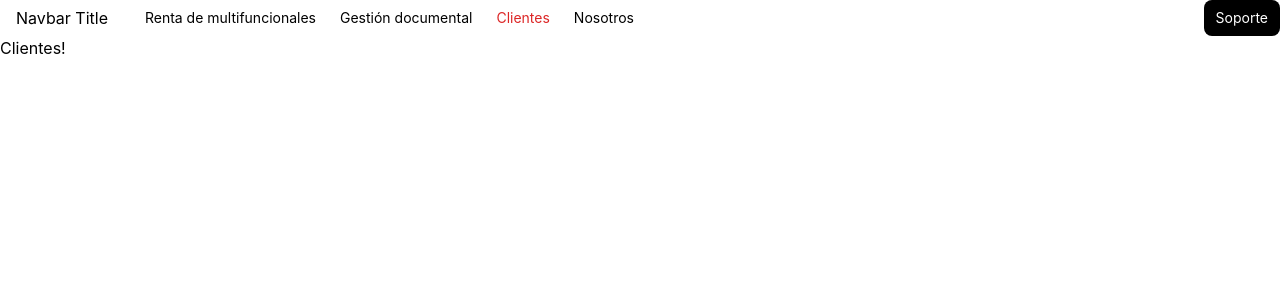
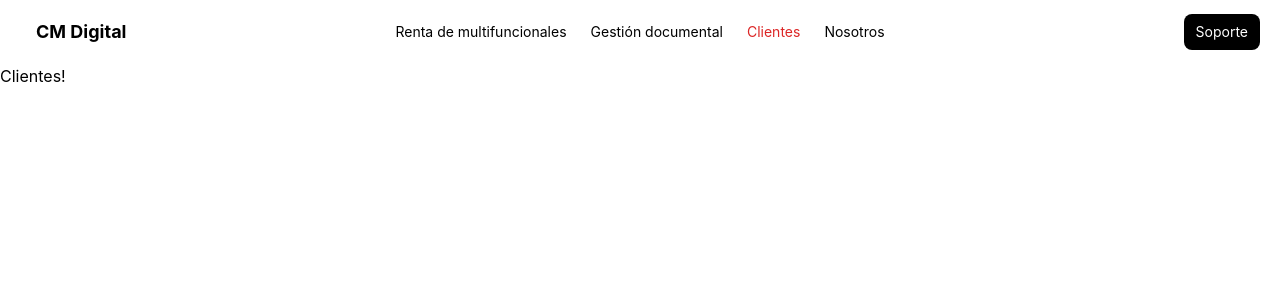
Before and after one commit to jpablocruz/cmdigital, a React (Create React App) app: page /clientes in a window 1280 px wide. Shown: the top 300 px of the page. Built offline with nearby package versions, Linux system fonts and the light colour scheme.

Commit message:
almost done with navbar

```diff
--- a/src/components/Navbar.tsx
+++ b/src/components/Navbar.tsx
@@ -10,11 +10,11 @@ const Navbar = () => {
   { name: "Nosotros", link: "/nosotros" },
  ];
  return (
-  <div className="drawer text-black">
+  <div className="drawer bg-white py-2 px-5">
    <input id="my-drawer-3" type="checkbox" className="drawer-toggle" />
-   <div className="drawer-content flex flex-col">
-    <div className="w-full navbar bg-white">
-     <div className="flex-none lg:hidden">
+   <div className="drawer-content">
+    <div className="navbar bg-white">
+     <div className="navbar-start lg:hidden text-black">
       <label
        htmlFor="my-drawer-3"
        aria-label="open sidebar"
@@ -35,7 +35,14 @@ const Navbar = () => {
        </svg>
       </label>
      </div>
-     <div className="flex-1 px-2 mx-2">Navbar Title</div>
+     <div className="navbar-start flex justify-center lg:justify-start">
+      <NavLink
+       to="/"
+       className="btn text-lg text-black font-bold hover:cursor-pointer"
+      >
+       CM Digital
+      </NavLink>
+     </div>
      <div className="navbar-center hidden lg:flex text-black">
       <ul className="menu menu-horizontal px-1 gap-5">
        {NavegationLinks.map((link) => (
@@ -51,10 +58,14 @@ const Navbar = () => {
       </ul>
      </div>
      <div className="navbar-end">
-      <a className="btn bg-black text-white h-9 min-h-0 px-3">Soporte</a>
+      <NavLink
+       to={"/soporte"}
+       className="btn bg-black text-white h-9 min-h-0 px-3"
+      >
+       Soporte
+      </NavLink>
      </div>
     </div>
-    {/* Page content here */}
    </div>
    <div className="drawer-side">
     <label
@@ -62,74 +73,20 @@ const Navbar = () => {
      aria-label="close sidebar"
      className="drawer-overlay"
     ></label>
-    <ul className="menu p-4 w-80 min-h-full bg-base-200">
-     {/* Sidebar content here */}
-     <li>
-      <a>Sidebar Item 1</a>
-     </li>
-     <li>
-      <a>Sidebar Item 2</a>
-     </li>
+    <ul
+     tabIndex={0}
+     className="menu p-4 min-h-full absolute dropdown-content z-[1] w-96 bg-gray-100 text-black"
+    >
+     {NavegationLinks.map((link) => (
+      <li className="group py-3 px-3 border-b-2 border-x-gray-500 font-semibold hover:bg-gray-500 hover:cursor-pointer">
+       <a className="group-hover:text-white" href={link.link}>
+        {link.name}
+       </a>
+      </li>
+     ))}
     </ul>
    </div>
   </div>
-  //   <div className="navbar bg-white px-5 py-2">
-  //    <div className="navbar-start">
-  //     <div className="dropdown text-black">
-  //      <div tabIndex={0} role="button" className="btn btn-ghost lg:hidden">
-  //       <svg
-  //        xmlns="http://www.w3.org/2000/svg"
-  //        className="h-5 w-5"
-  //        fill="none"
-  //        viewBox="0 0 24 24"
-  //        stroke="currentColor"
-  //       >
-  //        <path
-  //         strokeLinecap="round"
-  //         strokeLinejoin="round"
-  //         strokeWidth="2"
-  //         d="M4 6h16M4 12h8m-8 6h16"
-  //        />
-  //       </svg>
-  //      </div>
-  //      <ul
-  //       tabIndex={0}
-  //       className="menu menu-md absolute dropdown-content mt-3 z-[1] w-96 bg-gray-100"
-  //      >
-  //       {NavegationLinks.map((link) => (
-  //        <li className="group py-3 px-3 border-b-2 border-x-gray-500 font-semibold hover:bg-gray-500 hover:cursor-pointer">
-  //         <a className="group-hover:text-white" href={link.link}>
-  //          {link.name}
-  //         </a>
-  //        </li>
-  //       ))}
-  //      </ul>
-  //     </div>
-  //     <NavLink
-  //      to="/"
-  //      className="btn text-lg text-black font-bold hover:cursor-pointer"
-  //     >
-  //      CM Digital
-  //     </NavLink>
-  //    </div>
-  //    <div className="navbar-center hidden lg:flex text-black">
-  //     <ul className="menu menu-horizontal px-1 gap-5">
-  //      {NavegationLinks.map((link) => (
-  //       <li className="border-2 border-white hover:border-b-black">
-  //        <NavLink
-  //         className={({ isActive }) => (isActive ? "text-red-600" : "inactive")}
-  //         to={link.link}
-  //        >
-  //         {link.name}
-  //        </NavLink>
-  //       </li>
-  //      ))}
-  //     </ul>
-  //    </div>
-  //    <div className="navbar-end">
-  //     <a className="btn bg-black text-white h-9 min-h-0 px-3">Soporte</a>
-  //    </div>
-  //   </div>
  );
 };
 
```
